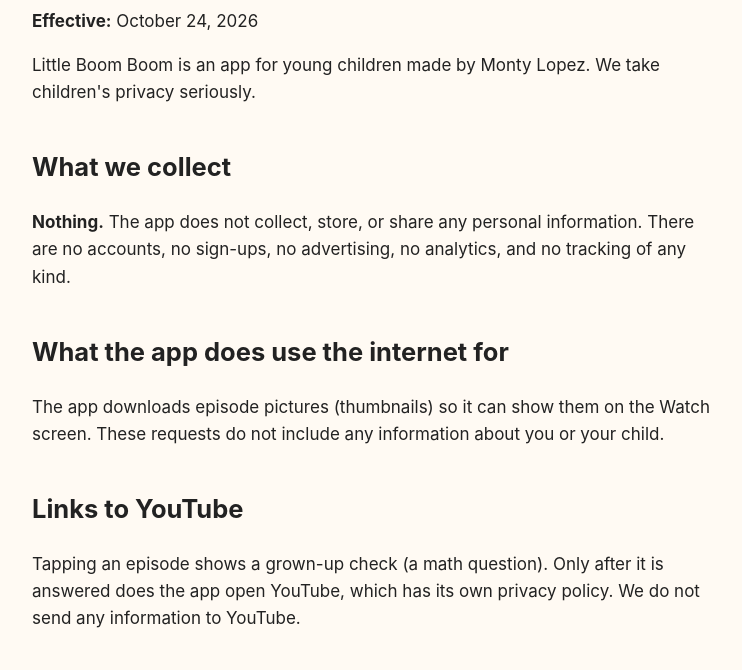
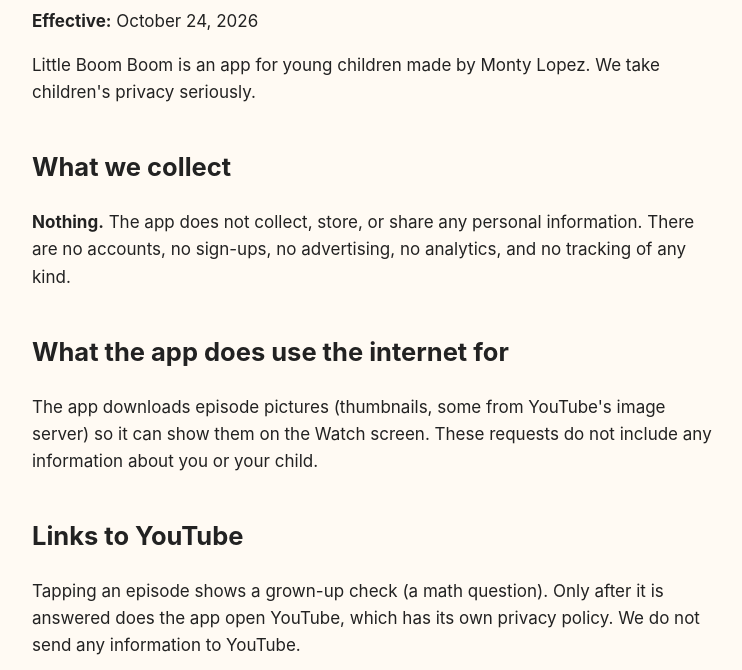
Before and after one commit to Montyjlopez/little-boom-boom-privacy, a plain HTML site: page index.html in a window 1280 px wide. Shown: the part 124-794 px from the top of the page, without its empty margins (268-1010 px from the left). Drawn offline with Linux system fonts and the light colour scheme.

Commit message:
Mention YouTube's image server for thumbnails
Co-Authored-By: Claude Opus 5.5 <noreply@anthropic.com>

```diff
--- a/index.html
+++ b/index.html
@@ -21,8 +21,8 @@
 no sign-ups, no advertising, no analytics, and no tracking of any kind.</p>
 
 <h2>What the app does use the internet for</h2>
-<p>The app downloads episode pictures (thumbnails) so it can show them on the Watch screen. These requests
-do not include any information about you or your child.</p>
+<p>The app downloads episode pictures (thumbnails, some from YouTube's image server) so it can show them on the
+Watch screen. These requests do not include any information about you or your child.</p>
 
 <h2>Links to YouTube</h2>
 <p>Tapping an episode shows a grown-up check (a math question). Only after it is answered does the app open
```
